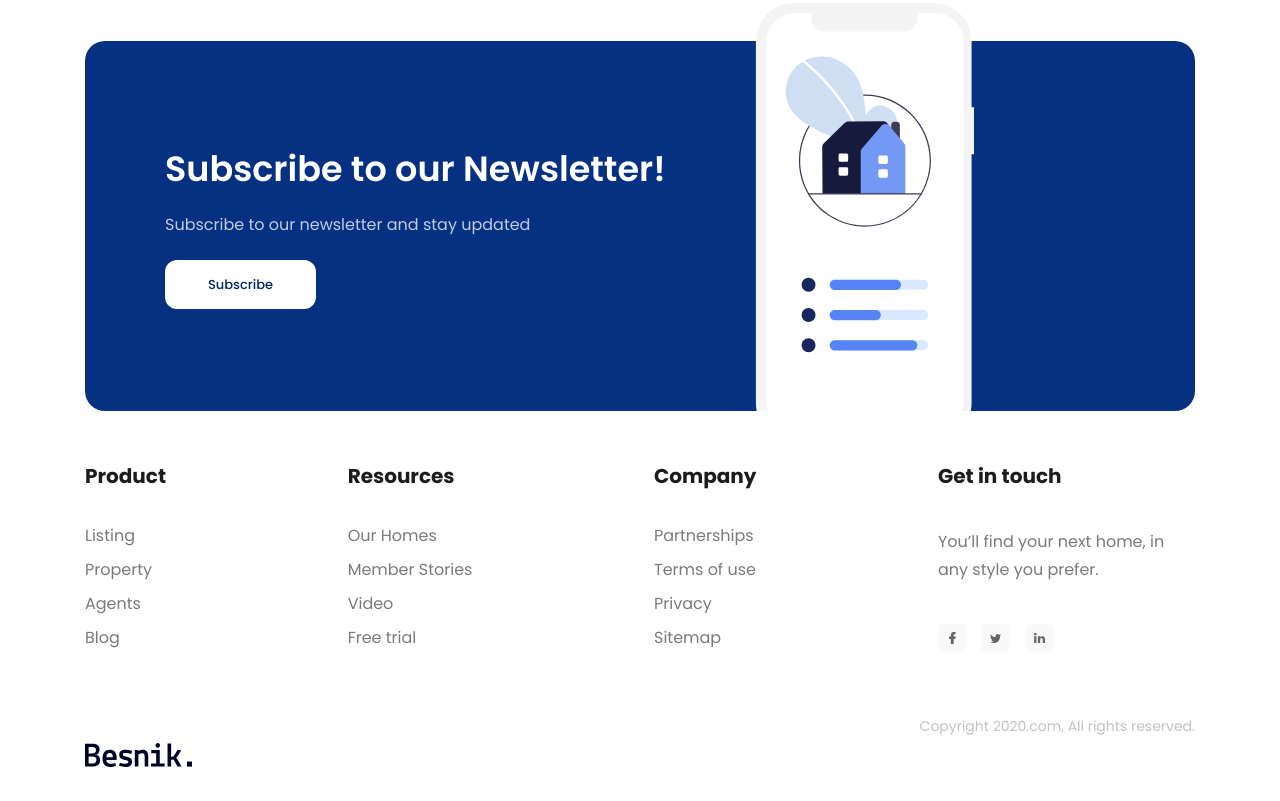
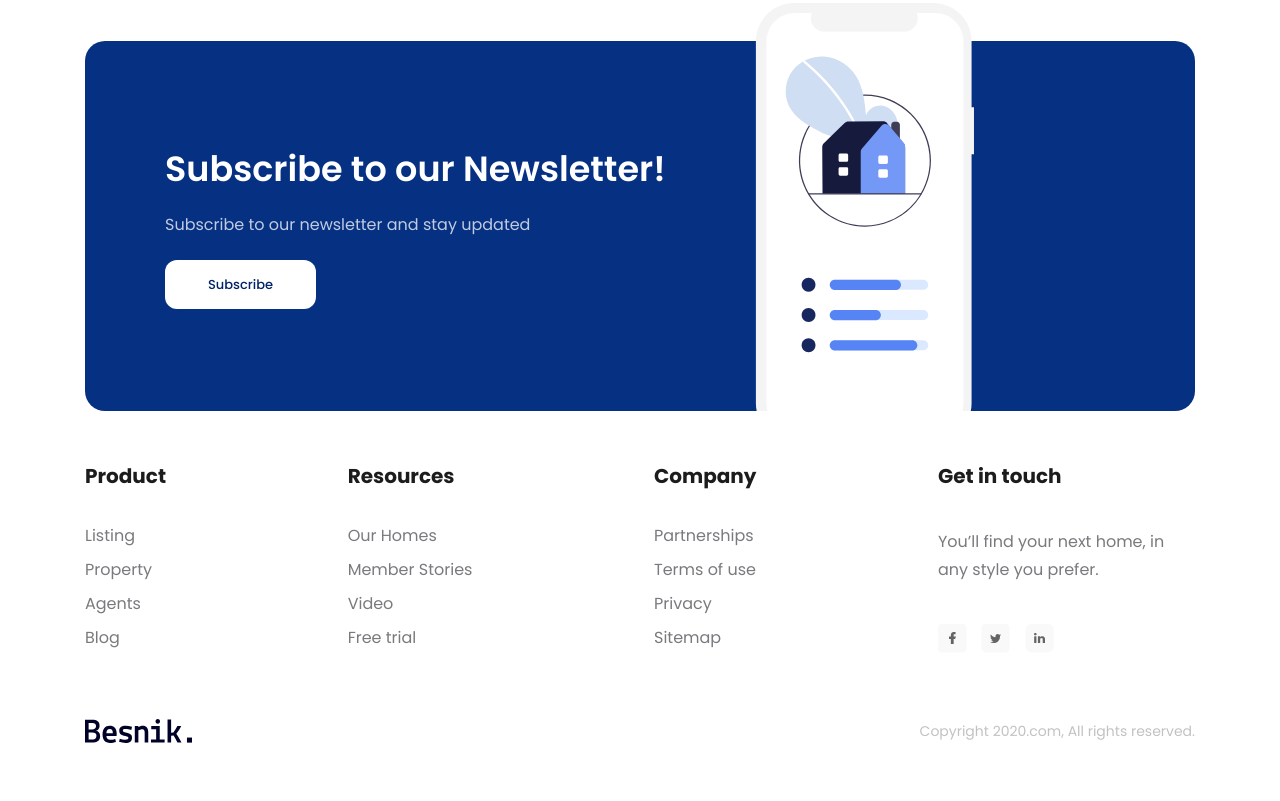
Before and after one commit to khanhvo1592/f8-project-01, a plain HTML site: page index.html in a window 1280 px wide. Shown: the part 3268-4069 px from the top of the page. Drawn offline with Linux system fonts and the light colour scheme.

Commit message:
fix position bottom

```diff
--- a/assets/css/styles.css
+++ b/assets/css/styles.css
@@ -541,4 +541,5 @@ footer .column {
     font-family: Poppins;
     font-size: 1.4rem;
     font-weight: 400;
+    align-items: center;
 }
--- a/index.html
+++ b/index.html
@@ -364,9 +364,9 @@
                         </div>
                     </div>
                 </div>
-                <div class="row">
+                <div class="row copyright">
                     <img src="./assets/img/Logo.svg" alt="" class="bottom-logo">
-                    <p class="copyright">Copyright 2020.com, All rights reserved.</p>
+                    <p class="">Copyright 2020.com, All rights reserved.</p>
                 </div>
             </div>
         </div>
```
